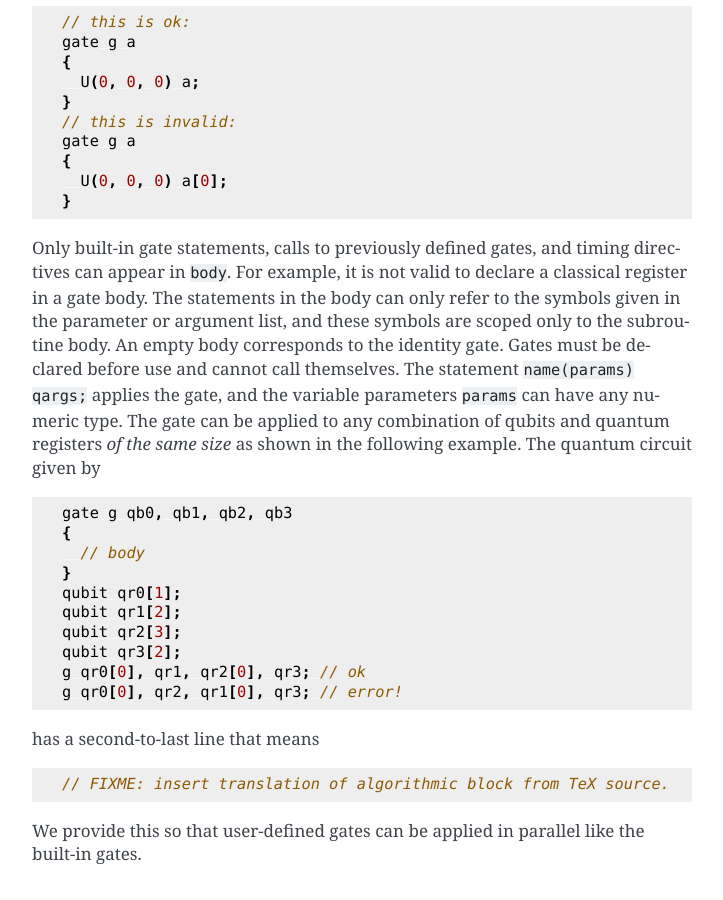
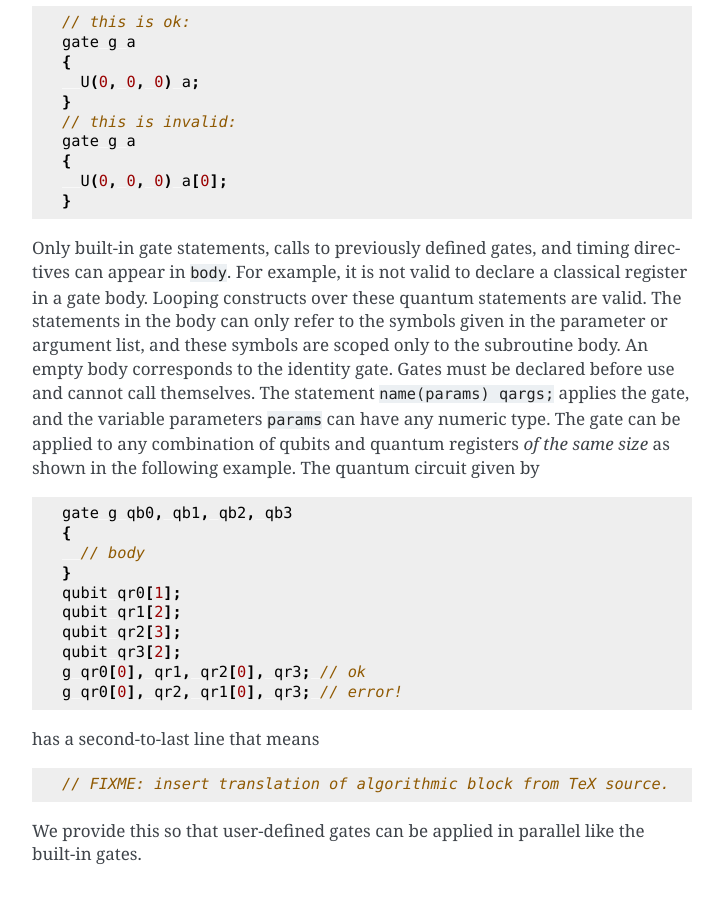
Before and after one commit to openqasm/openqasm, a Sphinx documentation site: the page built from source/language/gates.rst, in a window 1280 px wide and 900 px high, scrolled down 3126 px. Shown: the whole window, without its empty margins (388-1111 px from the left). Built offline with Sphinx 7.4.7, drawn with Linux system fonts in a browser that asks for light colours; cross-references to code outside the pages are shown as plain code.

Commit message:
Passing examples

```diff
--- a/source/language/gates.rst
+++ b/source/language/gates.rst
@@ -168,7 +168,8 @@ of the gate definition.
 
 Only built-in gate statements, calls to previously defined gates, and
 timing directives can appear in ``body``. For example, it is not valid to
-declare a classical register in a gate body. The statements in the body
+declare a classical register in a gate body. Looping constructs over these quantum
+statements are valid. The statements in the body
 can only refer to the symbols given in the parameter or argument list,
 and these symbols are scoped only to the subroutine body. An empty body
 corresponds to the identity gate. Gates must be declared before use and
```
Also changed, not shown: 6 other files.
